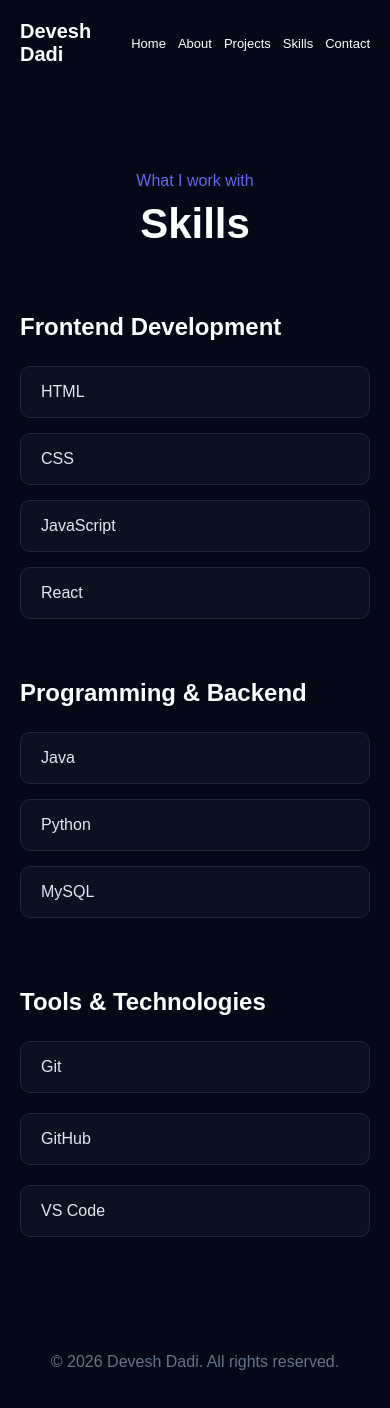
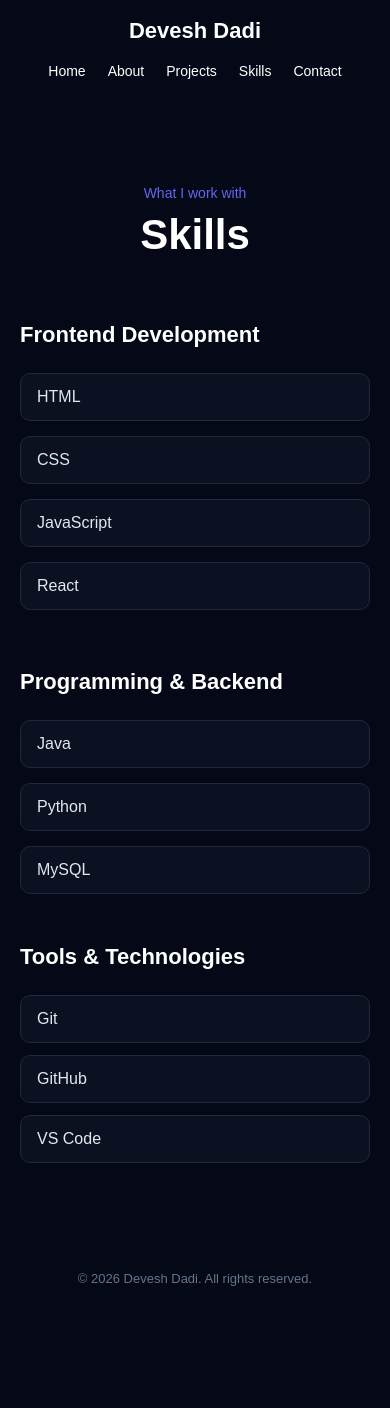
Before and after one commit to deveshdadi/REACT-PORTFOLIO, a React (Vite) app: page /REACT-PORTFOLIO/skills in a window 390 px wide. Shown: the top 1408 px of the page. After the commit the page ends 1324 px from the top, so only its background shows below. Built offline with nearby package versions, Linux system fonts and the light colour scheme.

Commit message:
Enhance CSS styles for responsiveness and layout
Added new styles for navbar, hero, and other sections. Improved responsiveness and layout adjustments for various screen sizes.

```diff
--- a/src/App.css
+++ b/src/App.css
@@ -15,6 +15,7 @@ body {
   font-family: Arial, Helvetica, sans-serif;
   background: #050816;
   color: #ffffff;
+  overflow-x: hidden;
 }
 
 a {
@@ -44,6 +45,7 @@ nav h2 {
 nav div {
   display: flex;
   gap: 30px;
+  align-items: center;
 }
 
 nav a {
@@ -832,23 +834,15 @@ footer {
 
 @media (max-width: 900px) {
 
-  /* About */
-
   .about-content {
     grid-template-columns: 1fr;
 
     gap: 40px;
   }
 
-
-  /* Projects */
-
   .projects-grid {
     grid-template-columns: 1fr;
   }
-
-
-  /* Skills */
 
   .skills-main-grid {
     grid-template-columns: 1fr;
@@ -856,17 +850,11 @@ footer {
     gap: 40px;
   }
 
-
-  /* Contact */
-
   .contact-content {
     grid-template-columns: 1fr;
 
     gap: 50px;
   }
-
-
-  /* Hero */
 
   .hero {
     flex-direction: column;
@@ -914,92 +902,167 @@ footer {
 
 @media (max-width: 600px) {
 
-  /* Navbar */
+  /* ---------- NAVBAR ---------- */
 
   nav {
-    padding: 20px;
+    padding: 18px 20px;
+
+    flex-direction: column;
+
+    justify-content: center;
+
+    gap: 15px;
   }
 
   nav h2 {
-    font-size: 20px;
+    font-size: 22px;
+
+    text-align: center;
   }
 
   nav div {
-    gap: 12px;
+    width: 100%;
+
+    display: flex;
+
+    justify-content: center;
+
+    align-items: center;
+
+    flex-wrap: wrap;
+
+    gap: 12px 22px;
   }
 
   nav a {
-    font-size: 13px;
+    font-size: 14px;
+
+    padding: 4px 0;
+
+    white-space: nowrap;
   }
 
 
-  /* Hero */
+  /* ---------- HERO ---------- */
 
   .hero {
-    padding: 50px 20px;
+    min-height: auto;
+
+    padding: 55px 20px 70px;
+
+    gap: 45px;
   }
 
   .greeting {
     font-size: 18px;
+
+    margin-bottom: 8px;
   }
 
   .hero-content h1 {
-    font-size: 48px;
+    font-size: clamp(42px, 12vw, 52px);
+
+    line-height: 1.05;
+
+    margin-bottom: 15px;
   }
 
 
-  /* Typing */
+  /* ---------- TYPING ---------- */
 
   .role-container {
     min-height: 45px;
+
+    justify-content: center;
+
+    max-width: 100%;
+
+    white-space: nowrap;
   }
 
   .typing-role {
-    font-size: 30px;
+    font-size: clamp(25px, 7.5vw, 32px);
   }
 
   .cursor {
-    font-size: 30px;
+    font-size: clamp(25px, 7.5vw, 32px);
   }
 
 
-  /* Description */
+  /* ---------- DESCRIPTION ---------- */
 
   .hero-description {
     font-size: 15px;
+
+    line-height: 1.7;
+
+    margin: 22px auto 30px;
+
+    max-width: 500px;
   }
 
 
-  /* Buttons */
+  /* ---------- BUTTONS ---------- */
 
   .hero-buttons {
     flex-direction: column;
 
     align-items: stretch;
+
+    width: 100%;
+
+    max-width: 360px;
+
+    margin: 0 auto;
   }
 
   .primary-button,
   .secondary-button {
     justify-content: center;
+
+    width: 100%;
+
+    padding: 14px 20px;
   }
 
 
-  /* Profile */
+  /* ---------- SOCIAL ICONS ---------- */
+
+  .social-links {
+    justify-content: center;
+
+    gap: 14px;
+
+    margin-top: 25px;
+  }
+
+
+  /* ---------- PROFILE ---------- */
 
   .hero-image-container {
     width: 280px;
 
-    height: 330px;
+    height: 350px;
+  }
+
+  .glow-circle {
+    width: 250px;
+
+    height: 250px;
+
+    filter: blur(65px);
   }
 
   .profile-image {
-    width: 220px;
+    width: 230px;
 
-    height: 280px;
+    height: 300px;
+
+    border-radius: 115px 115px 18px 18px;
   }
 
 
-  /* About + Projects + Skills + Contact */
+  /* ---------- PAGES ---------- */
 
   .projects-section,
   .about-section,
@@ -1009,38 +1072,108 @@ footer {
   }
 
 
-  /* Section heading */
+  /* ---------- SECTION HEADING ---------- */
 
   .section-heading {
     margin-bottom: 45px;
   }
 
+  .section-heading p {
+    font-size: 14px;
+  }
 
-  /* About */
+  .section-heading h1 {
+    font-size: 42px;
+  }
+
+
+  /* ---------- ABOUT ---------- */
 
   .about-text h2 {
     font-size: 24px;
+
+    line-height: 1.4;
+  }
+
+  .about-text p {
+    font-size: 15px;
   }
 
 
-  /* Contact */
+  /* ---------- PROJECTS ---------- */
+
+  .project-image {
+    height: 180px;
+  }
+
+  .project-content {
+    padding: 20px;
+  }
+
+  .project-content h2 {
+    font-size: 22px;
+  }
+
+  .project-links {
+    flex-wrap: wrap;
+  }
+
+
+  /* ---------- SKILLS ---------- */
+
+  .skill-category h2 {
+    font-size: 22px;
+  }
+
+  .skill-item {
+    padding: 14px 16px;
+  }
+
+  .tools-category {
+    margin-top: 50px;
+  }
+
+  .tools-list {
+    flex-direction: column;
+
+    gap: 12px;
+  }
+
+  .tools-list .skill-item {
+    width: 100%;
+
+    min-width: 0;
+  }
+
+
+  /* ---------- CONTACT ---------- */
 
   .contact-text h2 {
     font-size: 26px;
   }
 
+  .contact-text p {
+    font-size: 15px;
+  }
+
   .contact-card {
     padding: 18px;
+
+    gap: 15px;
+  }
+
+  .contact-card p {
+    font-size: 13px;
+
+    word-break: break-word;
   }
 
 
-  /* Tools */
+  /* ---------- FOOTER ---------- */
 
-  .tools-list {
-    flex-direction: column;
-  }
+  footer {
+    padding: 25px 15px;
 
-  .tools-list .skill-item {
-    width: auto;
+    font-size: 13px;
   }
 }
```
